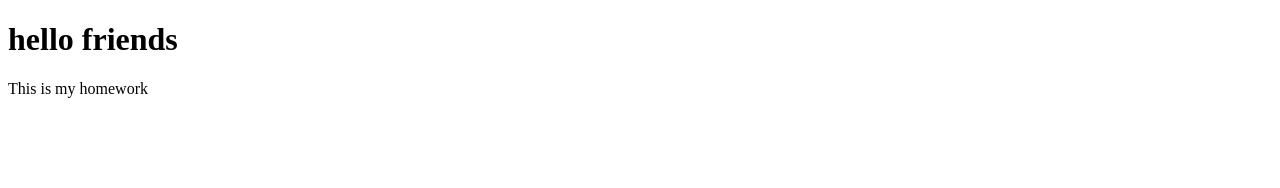
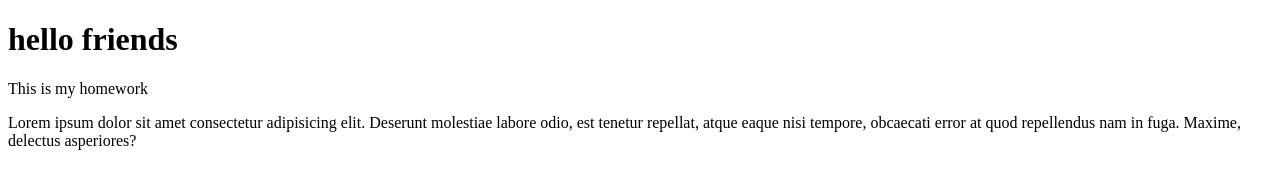
Before and after one commit to sreyletsao/myhomework, a plain HTML site: page index.html in a window 1280 px wide. Drawn offline with Linux system fonts and the light colour scheme.

Commit message:
myhomework

```diff
--- a/index.html
+++ b/index.html
@@ -8,5 +8,6 @@
 <body>
     <h1>hello friends</h1>
     <p>This is my homework</p>
+    <p>Lorem ipsum dolor sit amet consectetur adipisicing elit. Deserunt molestiae labore odio, est tenetur repellat, atque eaque nisi tempore, obcaecati error at quod repellendus nam in fuga. Maxime, delectus asperiores?</p>
 </body>
 </html>
```
